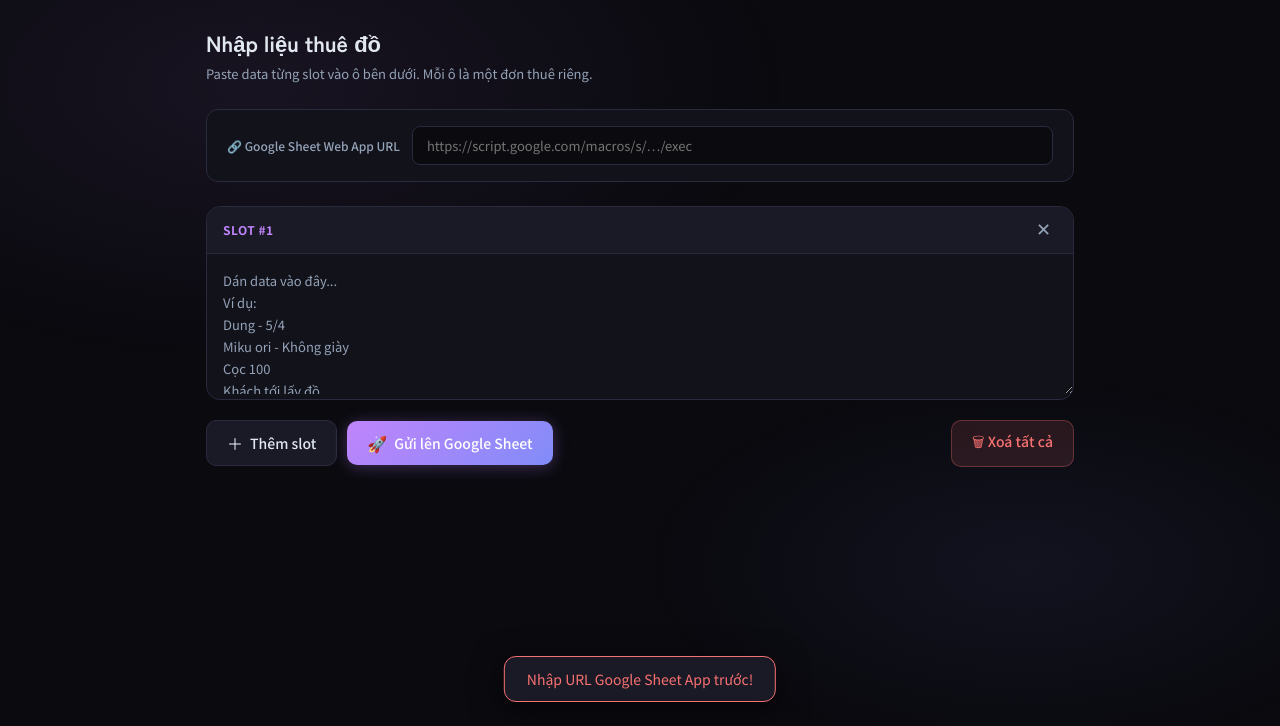
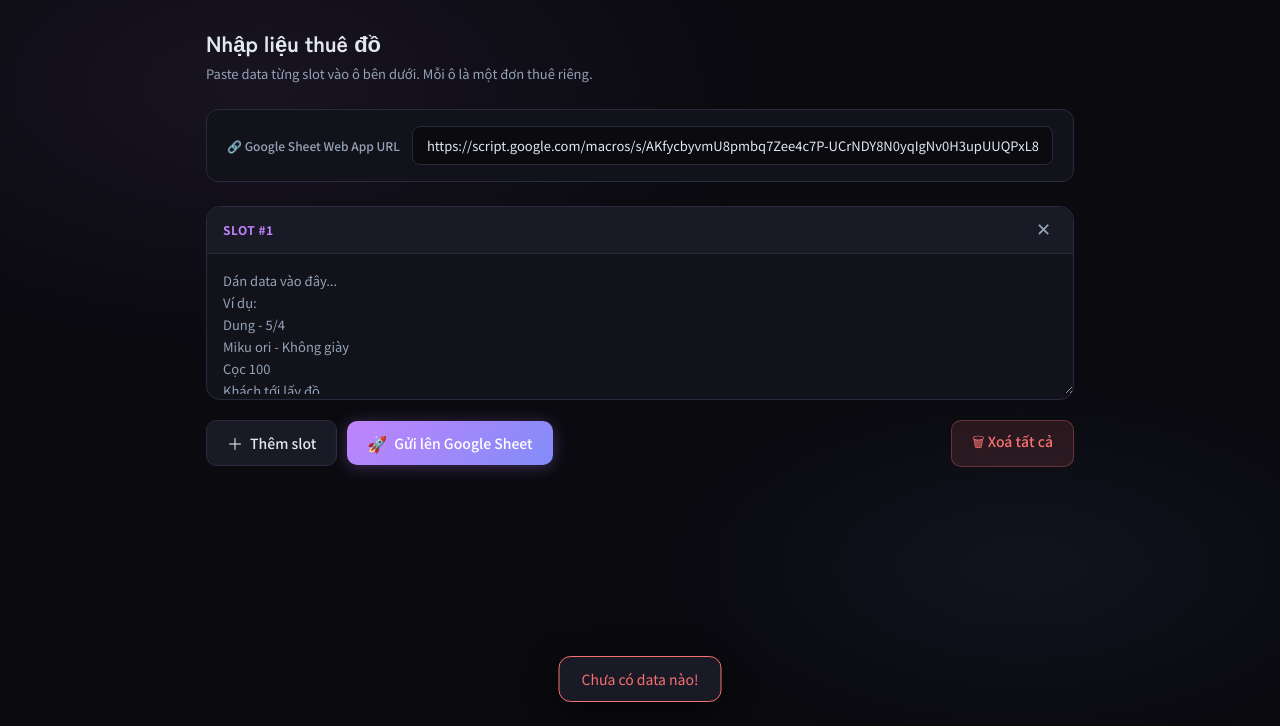
Before and after one commit to tmnhat1993/Dung_Thue_Do, a plain HTML site: page index.html in a window 1280 px wide. Both pictures are taken after a click on the button "🚀 Gửi lên Google Sheet". Shown: the part 74-800 px from the top of the page. Drawn offline with nearby package versions, Linux system fonts and the light colour scheme.

Commit message:
update data

```diff
--- a/index.html
+++ b/index.html
@@ -410,22 +410,21 @@
 // ────────────────────────────────────────────
 //  CONFIG
 // ────────────────────────────────────────────
+const DEFAULT_URL = 'https://script.google.com/macros/s/AKfycbyvmU8pmbq7Zee4c7P-UCrNDY8N0yqIgNv0H3upUUQPxL80mAE632kt6SNRx8ETqwk/exec';
 const STORAGE_KEY = 'cosplay_sheet_url';
 
 function getSheetUrl() {
-  const saved = localStorage.getItem(STORAGE_KEY) || '';
   const input = document.getElementById('sheetUrl');
-  if (saved && !input.value) input.value = saved;
-  return input.value.trim();
+  return input.value.trim() || DEFAULT_URL;
 }
 
 document.getElementById('sheetUrl').addEventListener('change', function() {
   localStorage.setItem(STORAGE_KEY, this.value.trim());
 });
-// Restore saved URL
+// Restore saved URL, fallback to default
 (function() {
   const saved = localStorage.getItem(STORAGE_KEY);
-  if (saved) document.getElementById('sheetUrl').value = saved;
+  document.getElementById('sheetUrl').value = saved || DEFAULT_URL;
 })();
 
 // ────────────────────────────────────────────
```
Also changed, not shown: 1 other file.
